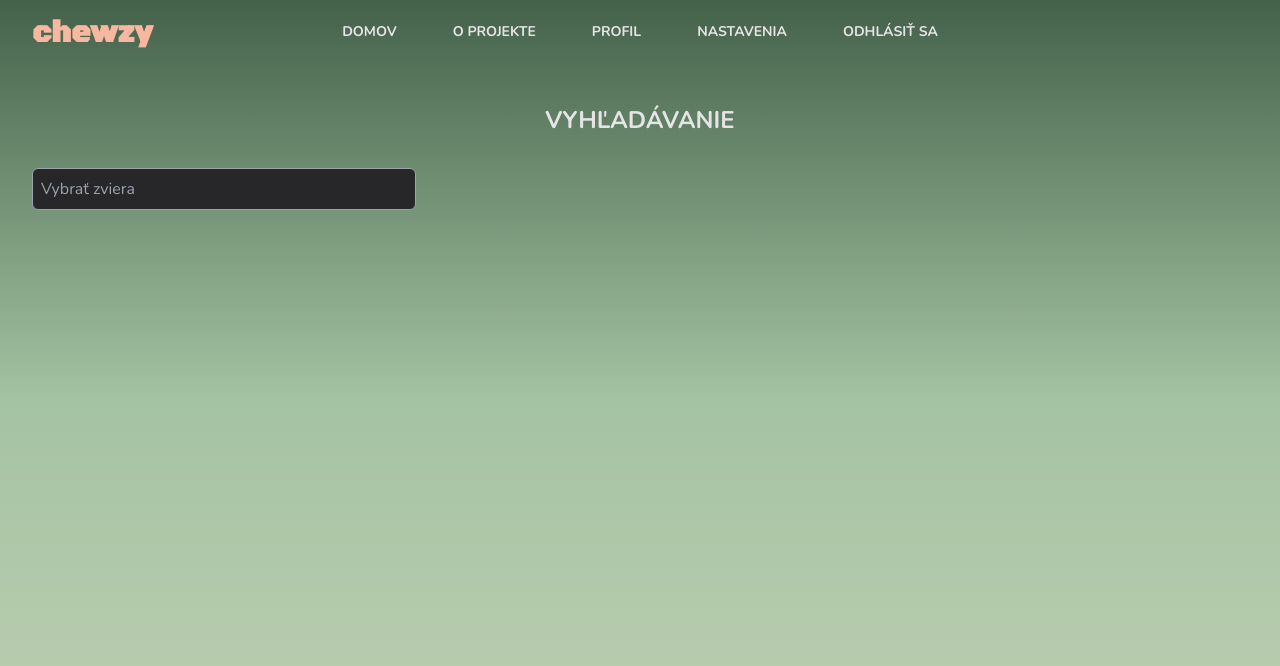
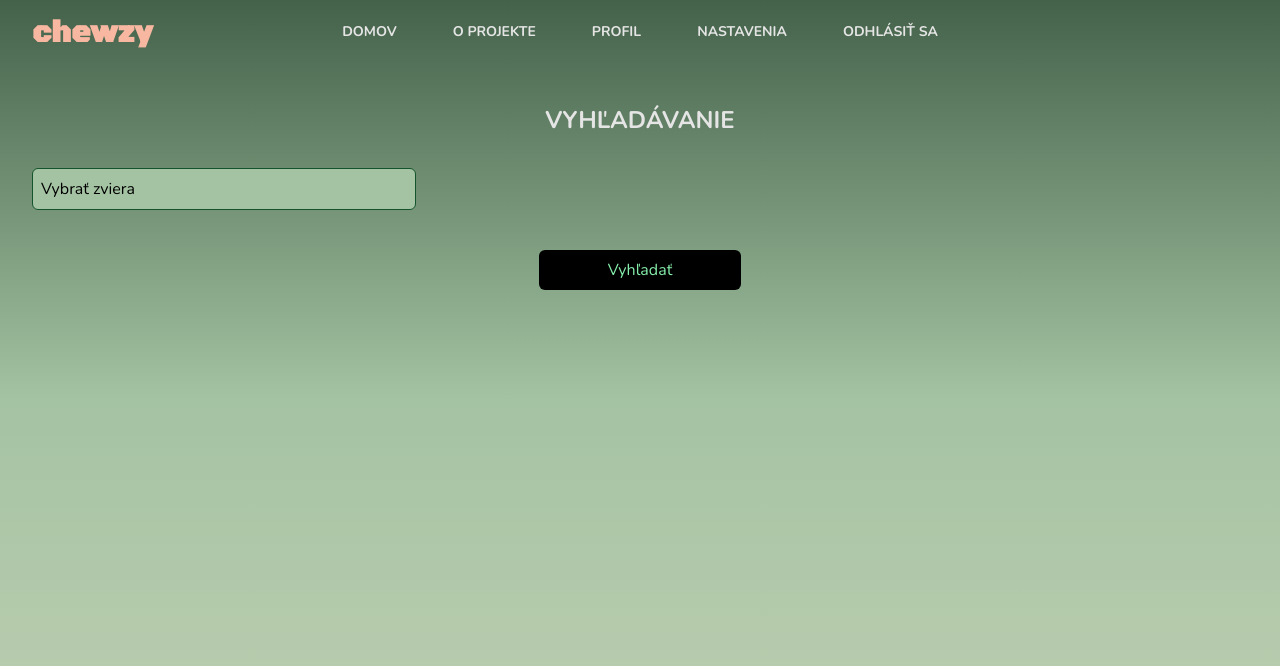
Before and after one commit to wixen28/chewzy, a React (Vite) app in the folder frontend/: page / in a window 1280 px wide. Shown: the top 666 px of the page. Built offline with nearby package versions, Linux system fonts and the light colour scheme.

Commit message:
FE: move pet searching to separate comp.

```diff
--- /dev/null
+++ b/frontend/src/pages/homePage/components/PetsSearch.tsx
@@ -0,0 +1,73 @@
+import { useState } from "react"
+import { IoClose } from "react-icons/io5"
+
+import usePets from "./filteringComponent/hooks/usePets"
+
+const PetsSearch = () => {
+  const { pets, filteredPets, searchPetQuery, setSearchPetQuery } = usePets()
+  const [selectedAnimal, setSelectedAnimal] = useState<string>("")
+  const [isDropdownOpen, setIsDropdownOpen] = useState<boolean>(false)
+
+
+  const handleInputAnimalChange = (e: React.ChangeEvent<HTMLInputElement>) => {
+    setSearchPetQuery(e.target.value)
+    if (selectedAnimal) {
+      setSelectedAnimal('')
+    }
+  }
+
+  const handleSelectAnimal = (pet: { id: string; label: string; value: string }) => {
+    setSelectedAnimal(pet.label)
+    setSearchPetQuery(pet.label)
+    setIsDropdownOpen(false)
+  }
+
+  const handleClearAnimalSelection = () => {
+    setSelectedAnimal("")
+    setSearchPetQuery("")
+    setIsDropdownOpen(true)
+  }
+
+  const filteredPetsList = searchPetQuery ? filteredPets : pets
+
+
+  return (
+    <div className='relative w-full md:w-96'>
+      <input
+        type='text'
+        value={selectedAnimal || searchPetQuery}
+        onChange={handleInputAnimalChange}
+        onFocus={() => setIsDropdownOpen(true)}
+        onBlur={() => setTimeout(() => setIsDropdownOpen(false), 100)}
+        placeholder='Vybrať zviera'
+        className='outline-none w-full p-2 text-black placeholder-black bg-[#A4C3A2] border-green-900 border-[1px] rounded-md'
+      />
+      {/* Show clear button if there is a selected animal */}
+      { selectedAnimal && (
+        <button
+          type='button'
+          onClick={handleClearAnimalSelection}
+          className='absolute right-2 top-1/2 transform -translate-y-1/2 text-black'
+        >
+          <IoClose  size={20}/>
+        </button>
+      )}
+      {/* Show all pets when input is focused or filter results based on query */}
+      { isDropdownOpen && (
+        <ul className='absolute max-h-52 overflow-auto bg-zinc-900 w-full border border-gray-500 mt-1 rounded-md z-10'>
+          { filteredPetsList.map((pet) => (
+            <li
+              key={pet.id}
+              onClick={() => handleSelectAnimal(pet)}
+              className='p-2 text-gray-400 hover:bg-gray-700 cursor-pointer'
+            >
+              {pet.label}
+            </li>
+          ))}
+        </ul>
+      )}
+    </div>
+  )
+}
+
+export default PetsSearch
--- a/frontend/src/pages/homePage/components/filteringComponent/FilteringCompnent.tsx
+++ b/frontend/src/pages/homePage/components/filteringComponent/FilteringCompnent.tsx
@@ -1,76 +1,24 @@
-import { useState } from "react"
-import usePets from "./hooks/usePets"
+import PetsSearch from "../PetsSearch"
 
 const FilteringComponent = () => {
-  const { pets, filteredPets, searchPetQuery, setSearchPetQuery } = usePets()
-  const [selectedAnimal, setSelectedAnimal] = useState<string>("")
-  const [isDropdownOpen, setIsDropdownOpen] = useState<boolean>(false)
 
-  const handleInputChange = (e: React.ChangeEvent<HTMLInputElement>) => {
-    setSearchPetQuery(e.target.value)
-    if (selectedAnimal) {
-      setSelectedAnimal('')
-    }
-  }
-
-  const handleSelectAnimal = (pet: { id: string; label: string; value: string }) => {
-    setSelectedAnimal(pet.label)
-    setSearchPetQuery(pet.label)
-    setIsDropdownOpen(false)
-  }
-
-  const handleClearSelection = () => {
-    setSelectedAnimal("")
-    setSearchPetQuery("")
-    setIsDropdownOpen(true)
-  }
-
-  //filtered pets
-  const filteredPetsList = searchPetQuery ? filteredPets : pets
 
   return (
     <div className='flex flex-col mt-10 items-center justify-center'>
       <h3 className='text-center text-[#e5e5e5] md:text-left text-xl md:text-2xl font-bold uppercase'>
         Vyhľadávanie
       </h3>
-      <form className='p-8 rounded-lg w-11/12	 md:w-full'>
+      <form className='p-8 rounded-lg w-11/12	md:w-full flex flex-col'>
         {/* Animals */}
-        <div className='relative w-full md:w-96'>
-          <input
-            type='text'
-            value={selectedAnimal || searchPetQuery}
-            onChange={handleInputChange}
-            onFocus={() => setIsDropdownOpen(true)}
-            onBlur={() => setTimeout(() => setIsDropdownOpen(false), 100)}
-            placeholder='Vybrať zviera'
-            className='outline-none w-full p-2 text-gray-400 bg-zinc-800 border-gray-400 border-[1px] rounded-md'
-          />
-          {/* Show clear button if there is a selected animal */}
-          { selectedAnimal && (
-            <button
-              type='button'
-              onClick={handleClearSelection}
-              className='absolute right-2 top-1/2 transform -translate-y-1/2 text-gray-400'
-            >
-              &#10005;
-            </button>
-          )}
-          {/* Show all pets when input is focused or filter results based on query */}
-          { isDropdownOpen && (
-            <ul className='absolute max-h-52 overflow-auto bg-zinc-900 w-full border border-gray-500 mt-1 rounded-md z-10'>
-              {filteredPetsList.map((pet) => (
-                <li
-                  key={pet.id}
-                  onClick={() => handleSelectAnimal(pet)}
-                  className='p-2 text-gray-400 hover:bg-gray-700 cursor-pointer'
-                >
-                  {pet.label}
-                </li>
-              ))}
-            </ul>
-          )}
-        </div>
+        <PetsSearch />
         {/* cities */}
+        <button
+          type="submit"
+          className='p-2 w-10/12	 md:w-1/6 mt-10 m-auto bg-black rounded-md text-green-300 hover:bg-zinc-900'
+          onClick={() => alert("TODO")}
+        >
+          Vyhľadať
+        </button>
       </form>
     </div>
   )
```
